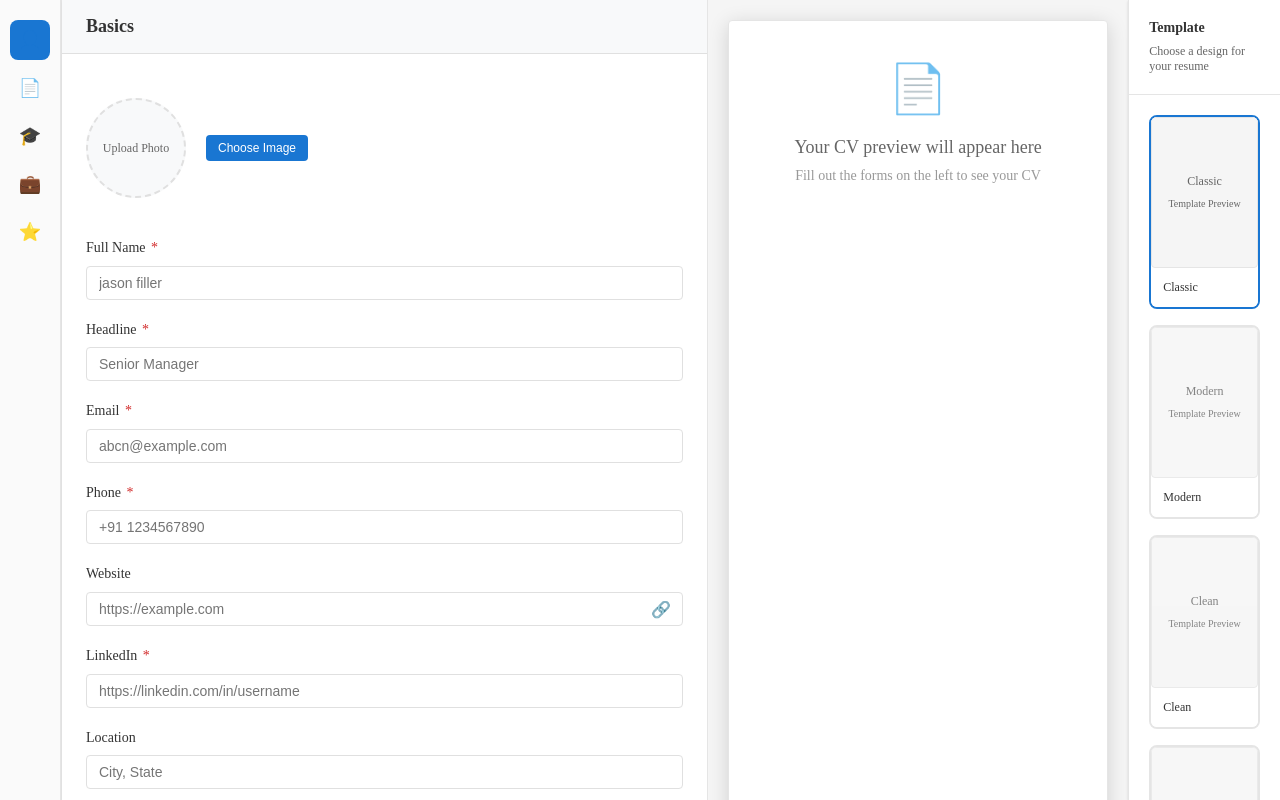
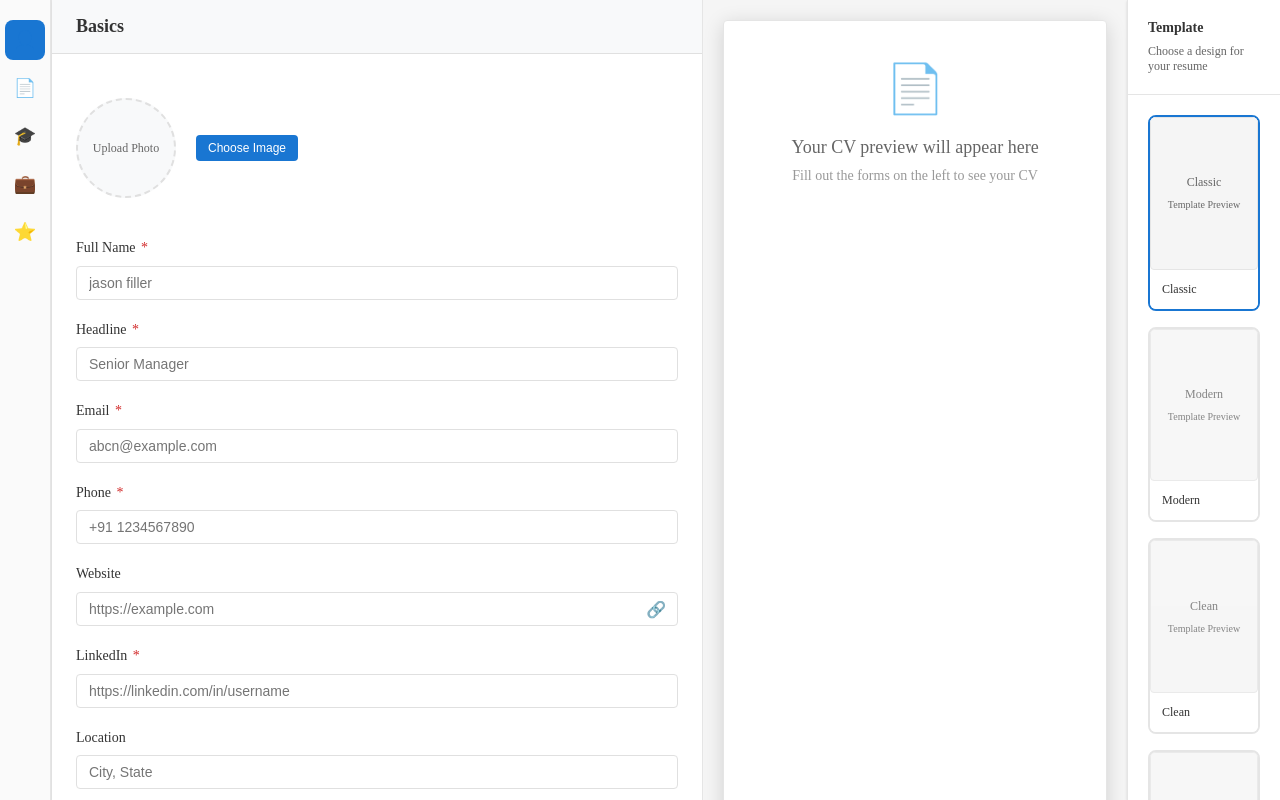
Before and after one commit to Oms-343/kendo-cvbuilder, a React (Vite) app: page /cv-editor in a window 1280 px wide. Built offline with nearby package versions, Linux system fonts and the light colour scheme.

Commit message:
minor fix

```diff
--- a/src/components/LeftPanel/SidebarNavigation.tsx
+++ b/src/components/LeftPanel/SidebarNavigation.tsx
@@ -33,7 +33,7 @@ const SidebarNavigation: React.FC<SidebarNavigationProps> = ({
         transition: "width 300ms ease-in-out",
         display: "flex",
         flexDirection: "column",
-        padding: "20px 10px",
+        padding: "20px 5px",
         alignItems: "center",
         gap: "8px",
       }}
```
